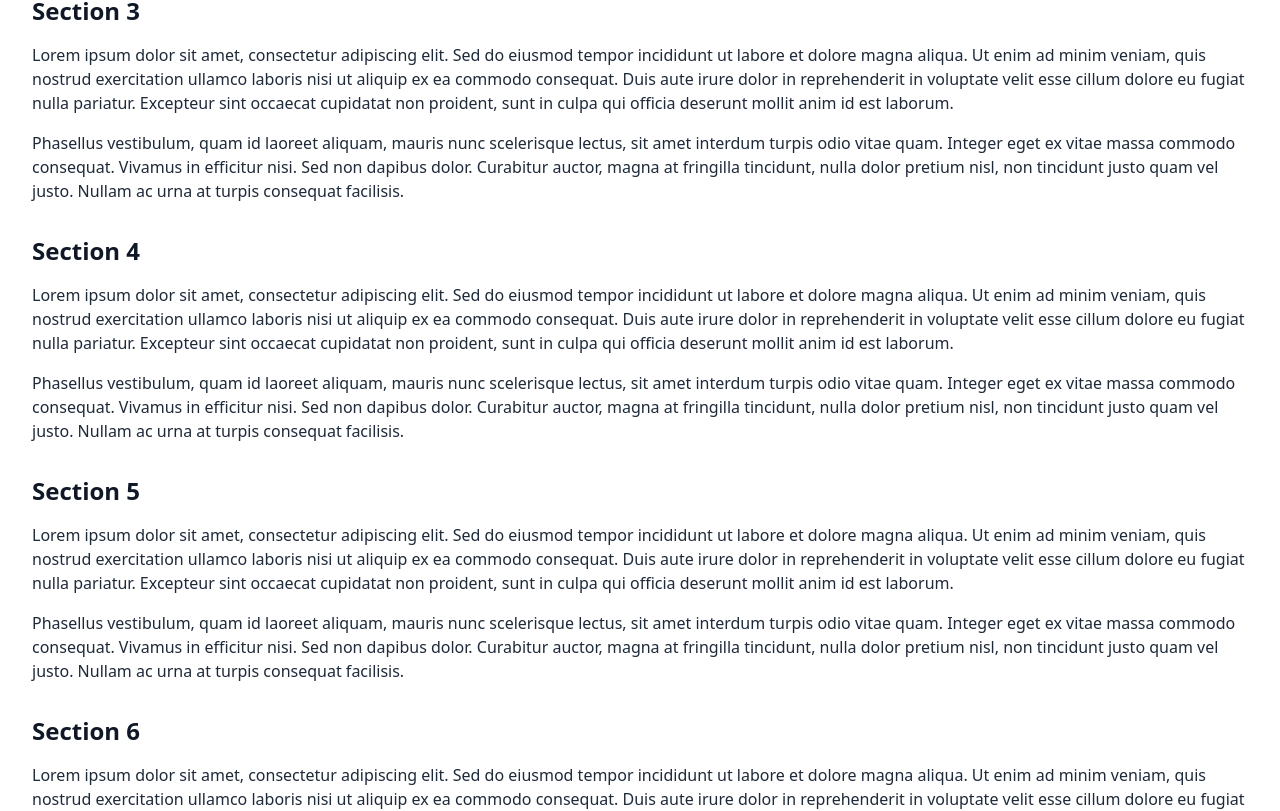
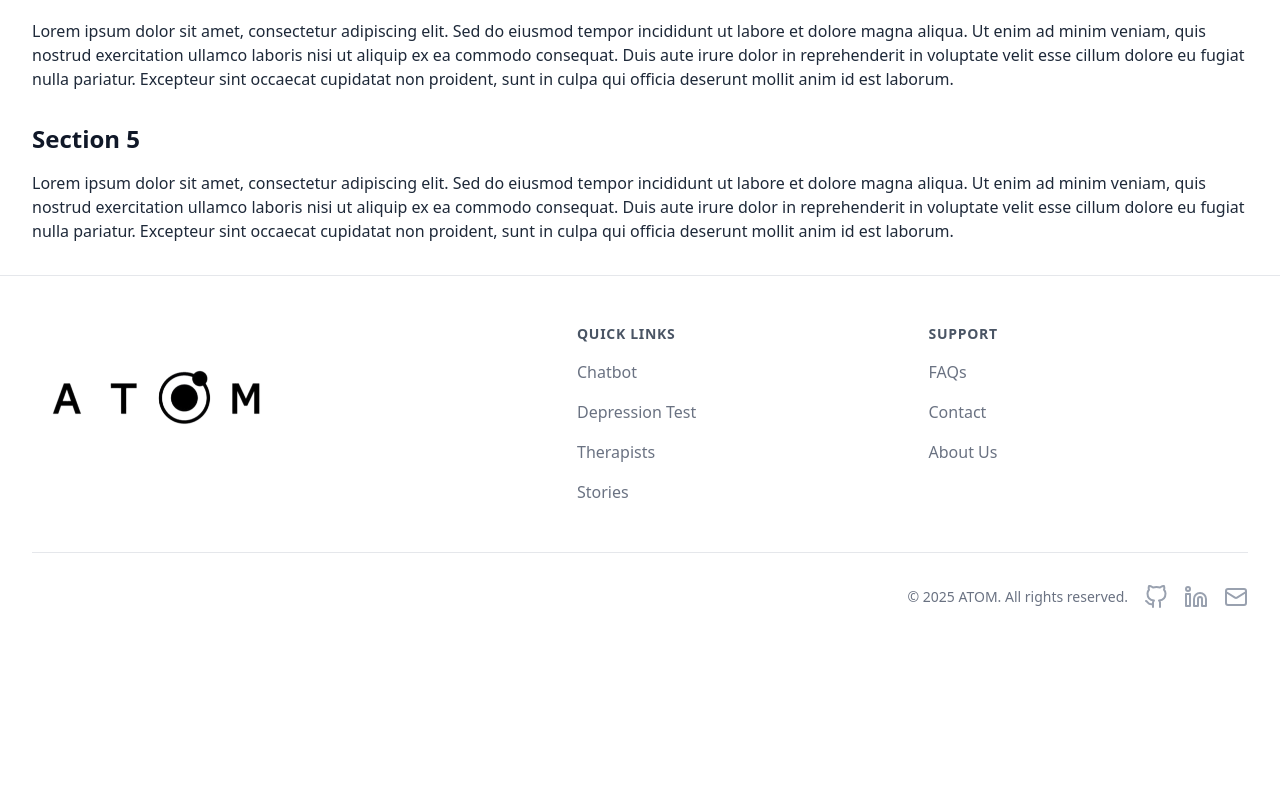
Before and after one commit to abhishekkksharma/ATOM, a React (Vite) app: page / in a window 1280 px wide. Shown: the part 697-1508 px from the top of the page. After the commit the page ends 1354 px from the top, so only its background shows below. Built offline with nearby package versions, Linux system fonts and the light colour scheme.

Commit message:
add changes

```diff
--- a/src/App.jsx
+++ b/src/App.jsx
@@ -1,24 +1,26 @@
 import React from 'react';
 import Navbar from './components/Navbar';
-import Particles from './components/Particles';
+import Footer from './components/Footer';
+
 
 export default function App() {
   return (
-    <div className="min-h-screen bg-white dark:bg-black transition-colors duration-300">
+    <div className="flex flex-col min-h-screen bg-white dark:bg-black transition-colors duration-300">
       <Navbar />
-      <main className="container mx-auto px-4 sm:px-6 lg:px-8 py-8">
+      <main className="flex-grow container mx-auto px-4 sm:px-6 lg:px-8 py-8">
         <h1 className="text-3xl font-bold text-gray-900 dark:text-gray-100">Welcome to ATOM</h1>
         <p className="mt-2 text-gray-600 dark:text-gray-400">Your mental health companion. Use the theme toggle in the navbar to switch modes.</p>
         <div className="mt-12 space-y-8 text-gray-800 dark:text-gray-200">
-          {Array.from({ length: 15 }).map((_, i) => (
+          {Array.from({ length: 5 }).map((_, i) => (
             <div key={i} className="space-y-4">
               <h2 className="text-2xl font-semibold text-gray-900 dark:text-gray-100">Section {i + 1}</h2>
               <p>Lorem ipsum dolor sit amet, consectetur adipiscing elit. Sed do eiusmod tempor incididunt ut labore et dolore magna aliqua. Ut enim ad minim veniam, quis nostrud exercitation ullamco laboris nisi ut aliquip ex ea commodo consequat. Duis aute irure dolor in reprehenderit in voluptate velit esse cillum dolore eu fugiat nulla pariatur. Excepteur sint occaecat cupidatat non proident, sunt in culpa qui officia deserunt mollit anim id est laborum.</p>
-              <p>Phasellus vestibulum, quam id laoreet aliquam, mauris nunc scelerisque lectus, sit amet interdum turpis odio vitae quam. Integer eget ex vitae massa commodo consequat. Vivamus in efficitur nisi. Sed non dapibus dolor. Curabitur auctor, magna at fringilla tincidunt, nulla dolor pretium nisl, non tincidunt justo quam vel justo. Nullam ac urna at turpis consequat facilisis.</p>
             </div>
           ))}
         </div>
       </main>
+      <Footer />
     </div>
+
   );
 }
--- /dev/null
+++ b/src/components/Footer.jsx
@@ -0,0 +1,78 @@
+import React from 'react';
+import { icons } from './icons';
+import atomLogo from '../assets/logo2.png';
+
+export default function Footer() {
+    const footerLinks = {
+        "Quick Links": [
+            { name: "Chatbot", href: "#" },
+            { name: "Depression Test", href: "#" },
+            { name: "Therapists", href: "#" },
+            { name: "Stories", href: "#" },
+        ],
+        "Support": [
+            { name: "FAQs", href: "#" },
+            { name: "Contact", href: "#" },
+            { name: "About Us", href: "#" },
+        ],
+    };
+
+    const socialLinks = [
+        { name: "GitHub", icon: "GitHub", href: "https://github.com/abhishekkksharma", colorClass: "hover:text-gray-900 dark:hover:text-white" },
+        { name: "Linkedin", icon: "Linkedin", href: "https://www.linkedin.com/in/abhishek-sharma-16a8071b7/", colorClass: "hover:text-blue-500" },
+        { name: "Mail", icon: "Mail", href: "mailto:abhisheksharma7340733@gmail.com", colorClass: "hover:text-red-600" },
+    ];
+
+    return (
+        <footer className="bg-white dark:bg-black border-t border-gray-200 dark:border-gray-800">
+            <div className="container mx-auto px-4 sm:px-6 lg:px-8 py-12">
+                <div className="flex flex-col md:flex-row text-center md:text-left justify-between items-center md:items-start gap-8">
+                    {/* Logo */}
+                    <div className="w-full md:w-auto mb-8 md:mb-0">
+                         <a href="#" className="inline-block">
+                            <img
+                                src={atomLogo}
+                                alt="ATOM Logo"
+                                className="w-1/2 dark:invert mx-auto md:mx-0"
+                            />
+                        </a>
+                    </div>
+
+                    {/* Links */}
+                    <div className="flex-grow grid grid-cols-2 gap-8">
+                        {Object.entries(footerLinks).map(([title, links]) => (
+                            <div key={title}>
+                                <h3 className="text-sm font-semibold text-gray-600 dark:text-gray-300 tracking-wider uppercase">{title}</h3>
+                                <ul className="mt-4 space-y-4">
+                                    {links.map(link => (
+                                        <li key={link.name}>
+                                            <a href={link.href} className="text-base text-gray-500 dark:text-gray-400 hover:text-gray-900 dark:hover:text-white">
+                                                {link.name}
+                                            </a>
+                                        </li>
+                                    ))}
+                                </ul>
+                            </div>
+                        ))}
+                    </div>
+                </div>
+                <div className="mt-12 pt-8 border-t border-gray-200 dark:border-gray-800 flex justify-center md:justify-end items-center">
+                    <div className="flex items-center gap-4">
+                      <p className="text-sm text-gray-500 dark:text-gray-400">&copy; {new Date().getFullYear()} ATOM. All rights reserved.</p>
+                      <div className="flex space-x-4">
+                          {socialLinks.map(link => {
+                              const IconComponent = icons[link.icon];
+                              return (
+                                  <a key={link.name} href={link.href} className={`text-gray-400 dark:text-gray-500 ${link.colorClass} transition-colors`}>
+                                      <span className="sr-only">{link.name}</span>
+                                      <IconComponent />
+                                  </a>
+                              )
+                          })}
+                      </div>
+                    </div>
+                </div>
+            </div>
+        </footer>
+    )
+}
--- a/src/components/icons.jsx
+++ b/src/components/icons.jsx
@@ -1,15 +1,17 @@
 import React from 'react';
 
-
 export const icons = {
-  MessageSquare: () => <svg xmlns="http://www.w3.org/2000/svg" width="24" height="24" viewBox="0 0 24 24" fill="none" stroke="currentColor" strokeWidth="2" strokeLinecap="round" strokeLinejoin="round"><path d="M21 15a2 2 0 0 1-2 2H7l-4 4V5a2 2 0 0 1 2-2h14a2 2 0 0 1 2 2z"></path></svg>,
-  Users: () => <svg xmlns="http://www.w3.org/2000/svg" width="24" height="24" viewBox="0 0 24 24" fill="none" stroke="currentColor" strokeWidth="2" strokeLinecap="round" strokeLinejoin="round"><path d="M16 21v-2a4 4 0 0 0-4-4H6a4 4 0 0 0-4 4v2"></path><circle cx="9" cy="7" r="4"></circle><path d="M22 21v-2a4 4 0 0 0-3-3.87"></path><path d="M16 3.13a4 4 0 0 1 0 7.75"></path></svg>,
-  ClipboardCheck: () => <svg xmlns="http://www.w3.org/2000/svg" width="24" height="24" viewBox="0 0 24 24" fill="none" stroke="currentColor" strokeWidth="2" strokeLinecap="round" strokeLinejoin="round"><path d="M16 4h2a2 2 0 0 1 2 2v14a2 2 0 0 1-2 2H6a2 2 0 0 1-2-2V6a2 2 0 0 1 2-2h2"></path><rect width="8" height="4" x="8" y="2" rx="1" ry="1"></rect><path d="m9 14 2 2 4-4"></path></svg>,
-  User: () => <svg xmlns="http://www.w3.org/2000/svg" width="24" height="24" viewBox="0 0 24 24" fill="none" stroke="currentColor" strokeWidth="2" strokeLinecap="round" strokeLinejoin="round"><path d="M19 21v-2a4 4 0 0 0-4-4H9a4 4 0 0 0-4 4v2"></path><circle cx="12" cy="7" r="4"></circle></svg>,
-  Link: () => <svg xmlns="http://www.w3.org/2000/svg" width="24" height="24" viewBox="0 0 24 24" fill="none" stroke="currentColor" strokeWidth="2" strokeLinecap="round" strokeLinejoin="round"><path d="M10 13a5 5 0 0 0 7.54.54l3-3a5 5 0 0 0-7.07-7.07l-1.72 1.72"></path><path d="M14 11a5 5 0 0 0-7.54-.54l-3 3a5 5 0 0 0 7.07 7.07l1.72-1.72"></path></svg>,
-  Sun: () => <svg xmlns="http://www.w3.org/2000/svg" width="24" height="24" viewBox="0 0 24 24" fill="none" stroke="currentColor" strokeWidth="2" strokeLinecap="round" strokeLinejoin="round"><circle cx="12" cy="12" r="4"></circle><path d="M12 2v2"></path><path d="M12 20v2"></path><path d="m4.93 4.93 1.41 1.41"></path><path d="m17.66 17.66 1.41 1.41"></path><path d="M2 12h2"></path><path d="M20 12h2"></path><path d="m6.34 17.66-1.41 1.41"></path><path d="m19.07 4.93-1.41 1.41"></path></svg>,
-  Moon: () => <svg xmlns="http://www.w3.org/2000/svg" width="24" height="24" viewBox="0 0 24 24" fill="none" stroke="currentColor" strokeWidth="2" strokeLinecap="round" strokeLinejoin="round"><path d="M12 3a6 6 0 0 0 9 9 9 9 0 1 1-9-9Z"></path></svg>,
-  Laptop: () => <svg xmlns="http://www.w3.org/2000/svg" width="24" height="24" viewBox="0 0 24 24" fill="none" stroke="currentColor" strokeWidth="2" strokeLinecap="round" strokeLinejoin="round"><path d="M20 16V7a2 2 0 0 0-2-2H6a2 2 0 0 0-2 2v9m16 0H4m16 0 1.28 2.55A1 1 0 0 1 20.7 20H3.3a1 1 0 0 1-.58-1.45L4 16"></path></svg>,
-  Menu: () => <svg xmlns="http://www.w3.org/2000/svg" width="24" height="24" viewBox="0 0 24 24" fill="none" stroke="currentColor" strokeWidth="2" strokeLinecap="round" strokeLinejoin="round"><line x1="4" x2="20" y1="12" y2="12"></line><line x1="4" x2="20" y1="6" y2="6"></line><line x1="4" x2="20" y1="18" y2="18"></line></svg>,
-  X: () => <svg xmlns="http://www.w3.org/2000/svg" width="24" height="24" viewBox="0 0 24 24" fill="none" stroke="currentColor" strokeWidth="2" strokeLinecap="round" strokeLinejoin="round"><path d="M18 6 6 18"></path><path d="m6 6 12 12"></path></svg>,
+  MessageSquare: (props) => <svg xmlns="http://www.w3.org/2000/svg" width="24" height="24" viewBox="0 0 24 24" fill="none" stroke="currentColor" strokeWidth="2" strokeLinecap="round" strokeLinejoin="round" {...props}><path d="M21 15a2 2 0 0 1-2 2H7l-4 4V5a2 2 0 0 1 2-2h14a2 2 0 0 1 2 2z"></path></svg>,
+  Users: (props) => <svg xmlns="http://www.w3.org/2000/svg" width="24" height="24" viewBox="0 0 24 24" fill="none" stroke="currentColor" strokeWidth="2" strokeLinecap="round" strokeLinejoin="round" {...props}><path d="M16 21v-2a4 4 0 0 0-4-4H6a4 4 0 0 0-4 4v2"></path><circle cx="9" cy="7" r="4"></circle><path d="M22 21v-2a4 4 0 0 0-3-3.87"></path><path d="M16 3.13a4 4 0 0 1 0 7.75"></path></svg>,
+  ClipboardCheck: (props) => <svg xmlns="http://www.w3.org/2000/svg" width="24" height="24" viewBox="0 0 24 24" fill="none" stroke="currentColor" strokeWidth="2" strokeLinecap="round" strokeLinejoin="round" {...props}><path d="M16 4h2a2 2 0 0 1 2 2v14a2 2 0 0 1-2 2H6a2 2 0 0 1-2-2V6a2 2 0 0 1 2-2h2"></path><rect width="8" height="4" x="8" y="2" rx="1" ry="1"></rect><path d="m9 14 2 2 4-4"></path></svg>,
+  User: (props) => <svg xmlns="http://www.w3.org/2000/svg" width="24" height="24" viewBox="0 0 24 24" fill="none" stroke="currentColor" strokeWidth="2" strokeLinecap="round" strokeLinejoin="round" {...props}><path d="M19 21v-2a4 4 0 0 0-4-4H9a4 4 0 0 0-4 4v2"></path><circle cx="12" cy="7" r="4"></circle></svg>,
+  Link: (props) => <svg xmlns="http://www.w3.org/2000/svg" width="24" height="24" viewBox="0 0 24 24" fill="none" stroke="currentColor" strokeWidth="2" strokeLinecap="round" strokeLinejoin="round" {...props}><path d="M10 13a5 5 0 0 0 7.54.54l3-3a5 5 0 0 0-7.07-7.07l-1.72 1.72"></path><path d="M14 11a5 5 0 0 0-7.54-.54l-3 3a5 5 0 0 0 7.07 7.07l1.72-1.72"></path></svg>,
+  Sun: (props) => <svg xmlns="http://www.w3.org/2000/svg" width="24" height="24" viewBox="0 0 24 24" fill="none" stroke="currentColor" strokeWidth="2" strokeLinecap="round" strokeLinejoin="round" {...props}><circle cx="12" cy="12" r="4"></circle><path d="M12 2v2"></path><path d="M12 20v2"></path><path d="m4.93 4.93 1.41 1.41"></path><path d="m17.66 17.66 1.41 1.41"></path><path d="M2 12h2"></path><path d="M20 12h2"></path><path d="m6.34 17.66-1.41 1.41"></path><path d="m19.07 4.93-1.41 1.41"></path></svg>,
+  Moon: (props) => <svg xmlns="http://www.w3.org/2000/svg" width="24" height="24" viewBox="0 0 24 24" fill="none" stroke="currentColor" strokeWidth="2" strokeLinecap="round" strokeLinejoin="round" {...props}><path d="M12 3a6 6 0 0 0 9 9 9 9 0 1 1-9-9Z"></path></svg>,
+  Laptop: (props) => <svg xmlns="http://www.w3.org/2000/svg" width="24" height="24" viewBox="0 0 24 24" fill="none" stroke="currentColor" strokeWidth="2" strokeLinecap="round" strokeLinejoin="round" {...props}><path d="M20 16V7a2 2 0 0 0-2-2H6a2 2 0 0 0-2 2v9m16 0H4m16 0 1.28 2.55A1 1 0 0 1 20.7 20H3.3a1 1 0 0 1-.58-1.45L4 16"></path></svg>,
+  Menu: (props) => <svg xmlns="http://www.w3.org/2000/svg" width="24" height="24" viewBox="0 0 24 24" fill="none" stroke="currentColor" strokeWidth="2" strokeLinecap="round" strokeLinejoin="round" {...props}><line x1="4" x2="20" y1="12" y2="12"></line><line x1="4" x2="20" y1="6" y2="6"></line><line x1="4" x2="20" y1="18" y2="18"></line></svg>,
+  X: (props) => <svg xmlns="http://www.w3.org/2000/svg" width="24" height="24" viewBox="0 0 24 24" fill="none" stroke="currentColor" strokeWidth="2" strokeLinecap="round" strokeLinejoin="round" {...props}><path d="M18 6 6 18"></path><path d="m6 6 12 12"></path></svg>,
+  GitHub: (props) => <svg xmlns="http://www.w3.org/2000/svg" width="24" height="24" viewBox="0 0 24 24" fill="none" stroke="currentColor" strokeWidth="2" strokeLinecap="round" strokeLinejoin="round" {...props}><path d="M9 19c-5 1.5-5-2.5-7-3m14 6v-3.87a3.37 3.37 0 0 0-.94-2.61c3.14-.35 6.44-1.54 6.44-7A5.44 5.44 0 0 0 20 4.77 5.07 5.07 0 0 0 19.91 1S18.73.65 16 2.48a13.38 13.38 0 0 0-7 0C6.27.65 5.09 1 5.09 1A5.07 5.07 0 0 0 5 4.77a5.44 5.44 0 0 0-1.5 3.78c0 5.42 3.3 6.61 6.44 7A3.37 3.37 0 0 0 9 18.13V22"></path></svg>,
+  Linkedin: (props) => <svg xmlns="http://www.w3.org/2000/svg" width="24" height="24" viewBox="0 0 24 24" fill="none" stroke="currentColor" strokeWidth="2" strokeLinecap="round" strokeLinejoin="round" {...props}><path d="M16 8a6 6 0 0 1 6 6v7h-4v-7a2 2 0 0 0-2-2 2 2 0 0 0-2 2v7h-4v-7a6 6 0 0 1 6-6z"></path><rect width="4" height="12" x="2" y="9"></rect><circle cx="4" cy="4" r="2"></circle></svg>,
+  Mail: (props) => <svg xmlns="http://www.w3.org/2000/svg" width="24" height="24" viewBox="0 0 24 24" fill="none" stroke="currentColor" strokeWidth="2" strokeLinecap="round" strokeLinejoin="round" {...props}><rect width="20" height="16" x="2" y="4" rx="2"></rect><path d="m22 7-8.97 5.7a1.94 1.94 0 0 1-2.06 0L2 7"></path></svg>,
 };
```
